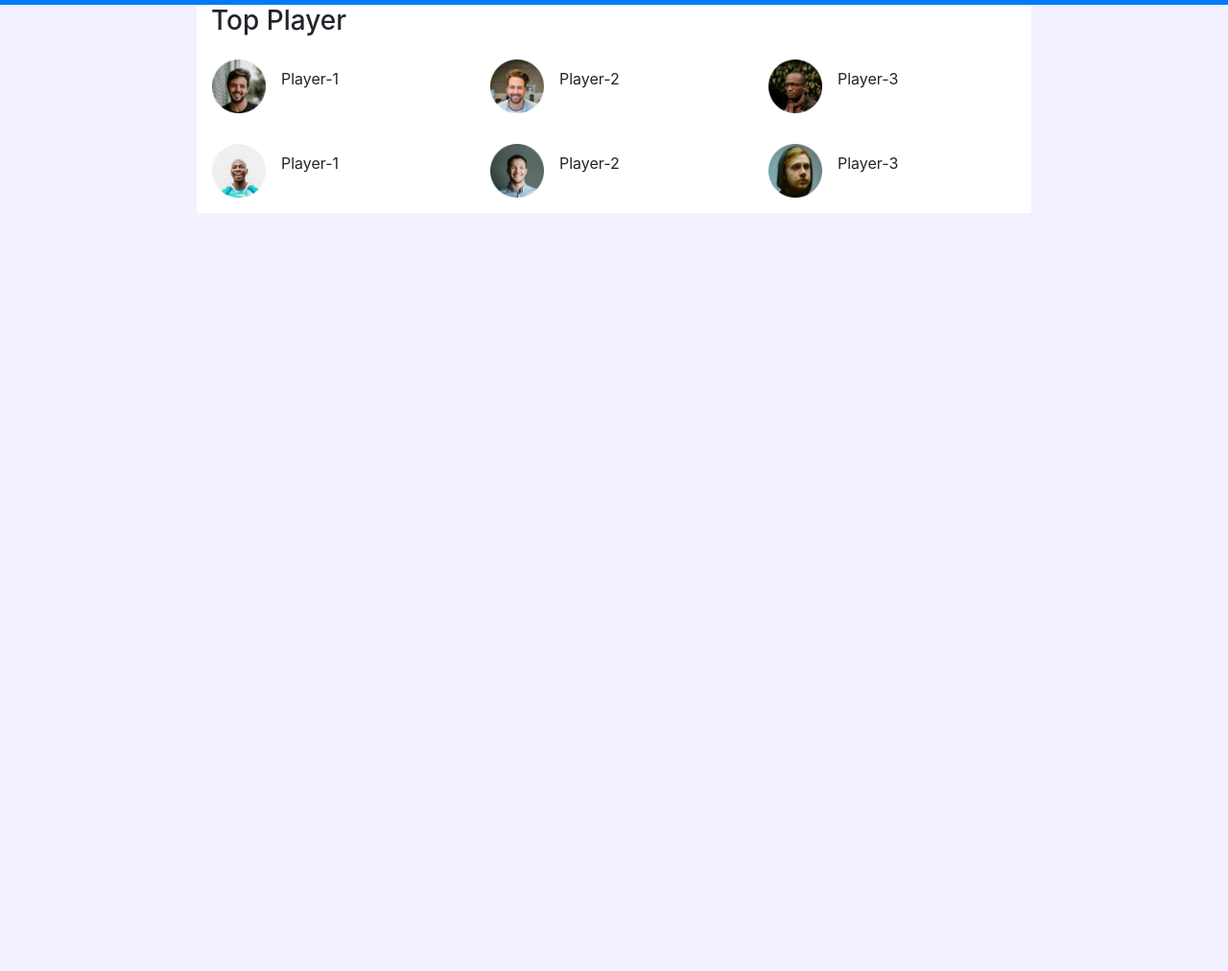
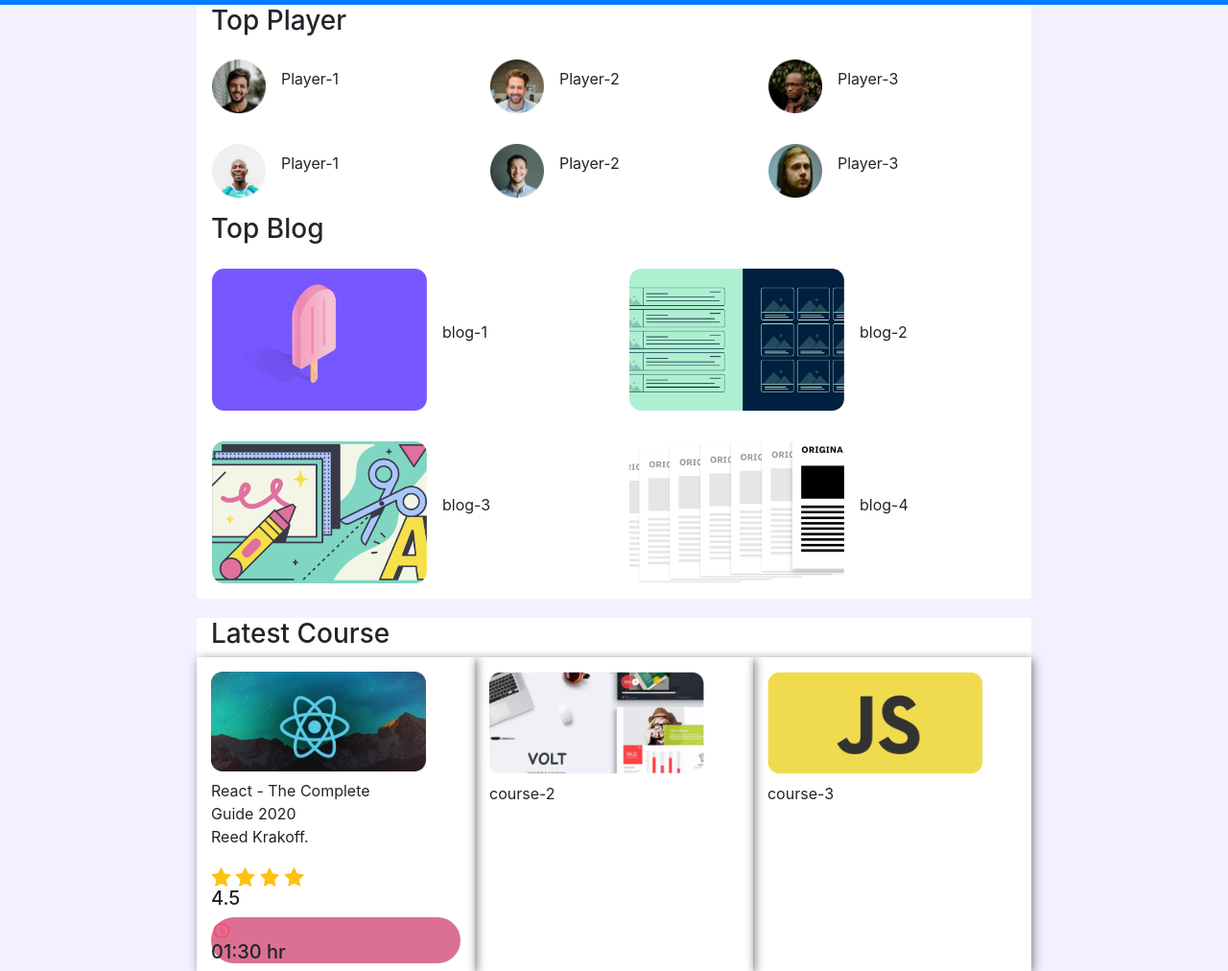
Before and after one commit to nahidxbd/leader-board-website, a plain HTML site: page index.html in a window 1280 px wide. Shown: the part 71-1083 px from the top of the page at 96% size. Before the commit the page ends 800 px from the top, so only its background shows below. Drawn offline with nearby package versions, Linux system fonts and the light colour scheme.

Commit message:
almost done

```diff
--- a/index.html
+++ b/index.html
@@ -9,7 +9,7 @@
 </head>
 <body>
     <header>
-        <nav  class="navbar navbar-expand-lg navbar-dark bg-primary">
+        <nav  class="navbar navbar-expand-lg navbar-dark bg-primary" >
         <a class="navbar-brand" href="#"><img style="margin-left: 20px;" class="brand-logo" src="images/icon/logo.png" alt=""></a>
         <button class="navbar-toggler" type="button" data-toggle="collapse" data-target="#navbarText" aria-controls="navbarText" aria-expanded="false" aria-label="Toggle navigation">
           <span class="navbar-toggler-icon"></span>
@@ -64,8 +64,60 @@
                       <p class= "pl-3">Player-3</p>
                   </div>
               </div>
+
+          </section>
+
+
+          <section class="container-fluid  blogs">
+            <h3>Top Blog</h3>
+            <div class="row ">
+              <div class="col-md-6 col-sm-12 p-3   d-flex align-items-center ">
+                <img src="images/blogs/blog-1.png" alt="">
+                <p class="pl-3">blog-1</p>
+              </div>
+              <div class="col-md-6 col-sm-12 p-3   d-flex align-items-center">
+                <img src="images/blogs/blog-2.png" alt="">
+                <p class="pl-3">blog-2</p>
+              </div>
+              <div class="col-md-6 col-sm-12 p-3   d-flex align-items-center">
+                <img src="images/blogs/blog-3.png" alt="">
+                <p class="pl-3">blog-3</p>
+              </div>
+              <div class="col-md-6 col-sm-12 p-3   d-flex align-items-center">
+                <img src="images/blogs/blog-4.png" alt="">
+                <p class="pl-3">blog-4</p>
+              </div>
+            </div>
+          </section>
+          <section class=" container-fluid courses ">
+            <h3>Latest Course</h3>
+            <div class="row" >
+              <div class="col-md-4 col-sm-12 course-1   ">
+                <img src="images/courses/course-1.png" alt="">
+                <p class="pt-2">React - The Complete <br>Guide 2020 <br>Reed Krakoff.</p>
+                <img class="star img-fluid"  src="images/icon/Path_501_1_.png"  alt="">
+                <img class="star img-fluid"  src="images/icon/Path_501_1_.png"  alt="">
+                <img class="star img-fluid"  src="images/icon/Path_501_1_.png"  alt="">
+                <img class="star img-fluid"  src="images/icon/Path_501_1_.png"  alt="">
+
+                <h5>4.5</h5>
+                <div class="time">
+                  <img class="star" src="images/icon/ic_access_time_24px 1.png" alt="">
+                <h5>01:30 hr</h5>
+                </div>
+              </div>
+              <div class="col-md-4 col-sm-12 course-1 ">
+                <img src="images/courses/course-2.png" alt="">
+                <p  class="pt-2">course-2</p>
+              </div>
+              <div class="col-md-4 col-sm-12 course-1">
+                <img src="images/courses/course-3.png " alt="">
+                <p  class="pt-2">course-3</p>
+              </div>
+            </div>
           </section>
       </main>
+
     <script src="https://code.jquery.com/jquery-3.4.1.slim.min.js" integrity="sha384-J6qa4849blE2+poT4WnyKhv5vZF5SrPo0iEjwBvKU7imGFAV0wwj1yYfoRSJoZ+n" crossorigin="anonymous"></script>
 <script src="https://cdn.jsdelivr.net/npm/popper.js@1.16.0/dist/umd/popper.min.js" integrity="sha384-Q6E9RHvbIyZFJoft+2mJbHaEWldlvI9IOYy5n3zV9zzTtmI3UksdQRVvoxMfooAo" crossorigin="anonymous"></script>
 <script src="https://stackpath.bootstrapcdn.com/bootstrap/4.4.1/js/bootstrap.min.js" integrity="sha384-wfSDF2E50Y2D1uUdj0O3uMBJnjuUD4Ih7YwaYd1iqfktj0Uod8GCExl3Og8ifwB6" crossorigin="anonymous"></script>
--- a/style/style.css
+++ b/style/style.css
@@ -17,10 +17,39 @@ width: 40px;
   .player img{
       width: 56px;
   }
-.inside-navbar{
-    position: absolute;
-width: 1440px;
-height: 94px;
-left: 0px;
-top: 0px;
+.blogs img{
+    width: 224px;
+
 }
+.blogs{
+    background-color: #FFFFFF;
+
+}
+.courses img{
+    width: 224px;
+}
+.courses{
+    margin-top: 20px;
+    background-color:  #FFFFFF;
+
+
+}
+.course-1{
+    padding-top: 15px;
+    box-shadow: 2px 2px 10px gray;
+
+
+
+}
+.star{
+    max-width: 8%;
+    height: auto;
+
+}
+.time{
+    background-color: palevioletred;
+    border-radius: 30px;
+}
+.content-box{
+    padding: 10px;
+}
```
Also changed, not shown: images/icon/new.png (added).
